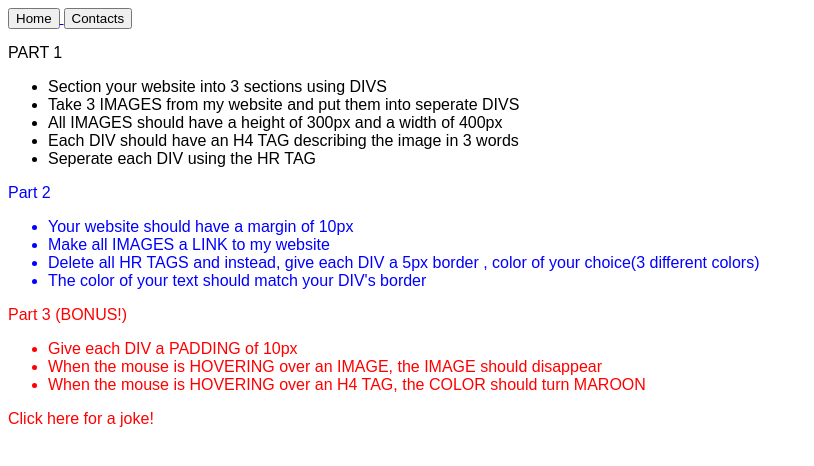
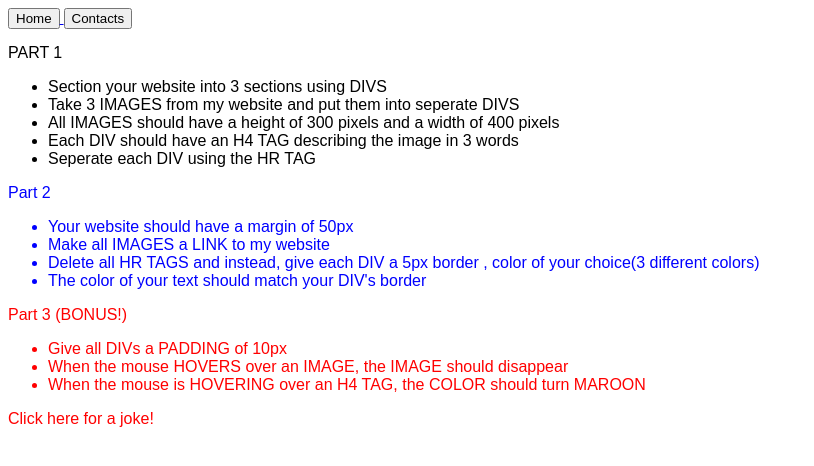
Before and after one commit to WilfredRuck/GC, a plain HTML site: page index.html in a window 1280 px wide. Shown: the whole page, without its empty margins (0-814 px from the left). Drawn offline with Linux system fonts and the light colour scheme.

Commit message:
update challenge for class

```diff
--- a/index.html
+++ b/index.html
@@ -10,13 +10,14 @@
             <a href="#"> <button> Home </button> </a>
             <a href="contacts.html"> <button> Contacts </button> </a>
         </nav>
+
         <div>
             <div class="div1">
                 PART 1
                 <ul>
                     <li>Section your website into 3 sections using DIVS</li>
                     <li>Take 3 IMAGES from my website and put them into seperate DIVS</li>
-                    <li>All IMAGES should have a height of 300px and a width of 400px</li>
+                    <li>All IMAGES should have a height of 300 pixels and a width of 400 pixels</li>
                     <li>Each DIV should have an H4 TAG describing the image in 3 words</li>
                     <li>Seperate each DIV using the HR TAG</li>
                 </ul>
@@ -24,7 +25,7 @@
             <div class="div2">
                 Part 2
                 <ul>
-                    <li>Your website should have a margin of 10px</li>
+                    <li>Your website should have a margin of 50px</li>
                     <li>Make all IMAGES a LINK to my website</li>
                     <li>Delete all HR TAGS and instead, give each DIV a 5px border , color of your choice(3 different colors)</li>
                     <li>The color of your text should match your DIV's border</li>
@@ -33,13 +34,15 @@
             <div class="div3">
                 Part 3 (BONUS!)
                 <ul>
-                    <li>Give each DIV a PADDING of 10px</li>
-                    <li>When the mouse is HOVERING over an IMAGE, the IMAGE should disappear</li>
+                    <li>Give all DIVs a PADDING of 10px</li>
+                    <li>When the mouse HOVERS over an IMAGE, the IMAGE should disappear</li>
                     <li>When the mouse is HOVERING over an H4 TAG, the COLOR should turn MAROON</li>
                 </ul>
             </div>
+
             <p onclick="funnyStuff()">Click here for a joke!</p>
             <p id="demo"></p>
+
         </div>
     </body>
 </html>
```
